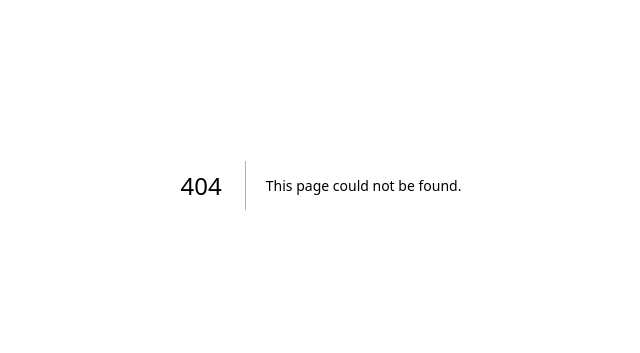
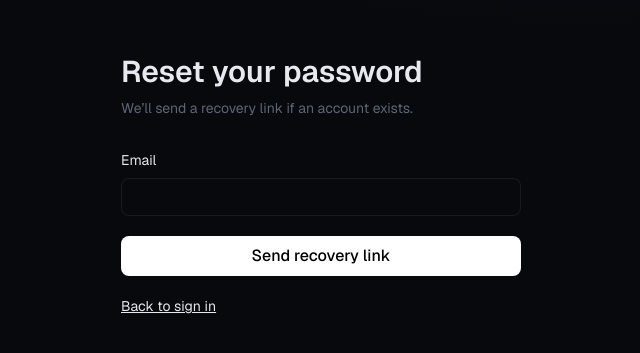
Before and after one commit to Naveen-git-platform/cloudops_ai, a Next.js app in the folder frontend/: page /forgot-password in a window 1280 px wide. Before the commit this address had no page. Shown: the part 215-568 px from the top of the page, without its empty margins (319-959 px from the left). Built offline with nearby package versions, Linux system fonts and the light colour scheme.

Commit message:
feat(auth): add password recovery form

```diff
--- /dev/null
+++ b/frontend/app/forgot-password/page.tsx
@@ -0,0 +1,29 @@
+"use client";
+import Link from "next/link";
+import { useState, type FormEvent } from "react";
+import { createSupabaseBrowserClient } from "@/lib/supabase/client";
+
+export default function ForgotPasswordPage() {
+  const [email, setEmail] = useState("");
+  const [message, setMessage] = useState("");
+  const [busy, setBusy] = useState(false);
+  async function submit(event: FormEvent<HTMLFormElement>) {
+    event.preventDefault(); setBusy(true); setMessage("");
+    try {
+      const client = createSupabaseBrowserClient();
+      const result = await client.auth.resetPasswordForEmail(email.trim(), { redirectTo: window.location.origin + "/login" });
+      setMessage(result.error ? "Unable to send a recovery email. Try again later." : "If an account exists for this email, a recovery link has been sent.");
+    } catch { setMessage("Authentication is not configured. Contact your administrator."); }
+    finally { setBusy(false); }
+  }
+  return <main className="mx-auto flex min-h-screen max-w-md flex-col justify-center px-6 py-12">
+    <h1 className="text-3xl font-semibold">Reset your password</h1>
+    <p className="mt-2 text-sm text-faint">We’ll send a recovery link if an account exists.</p>
+    <form onSubmit={submit} className="mt-8 space-y-5">
+      <label className="block text-sm">Email<input className="mt-2 w-full rounded-lg border border-line bg-canvas px-3 py-2" type="email" autoComplete="email" required value={email} onChange={event => setEmail(event.target.value)} /></label>
+      {message && <p role="status" className="text-sm">{message}</p>}
+      <button className="w-full rounded-lg bg-white px-4 py-2 font-medium text-black disabled:opacity-60" disabled={busy}>{busy ? "Sending…" : "Send recovery link"}</button>
+    </form>
+    <p className="mt-5 text-sm"><Link href="/login" className="underline">Back to sign in</Link></p>
+  </main>;
+}
```
